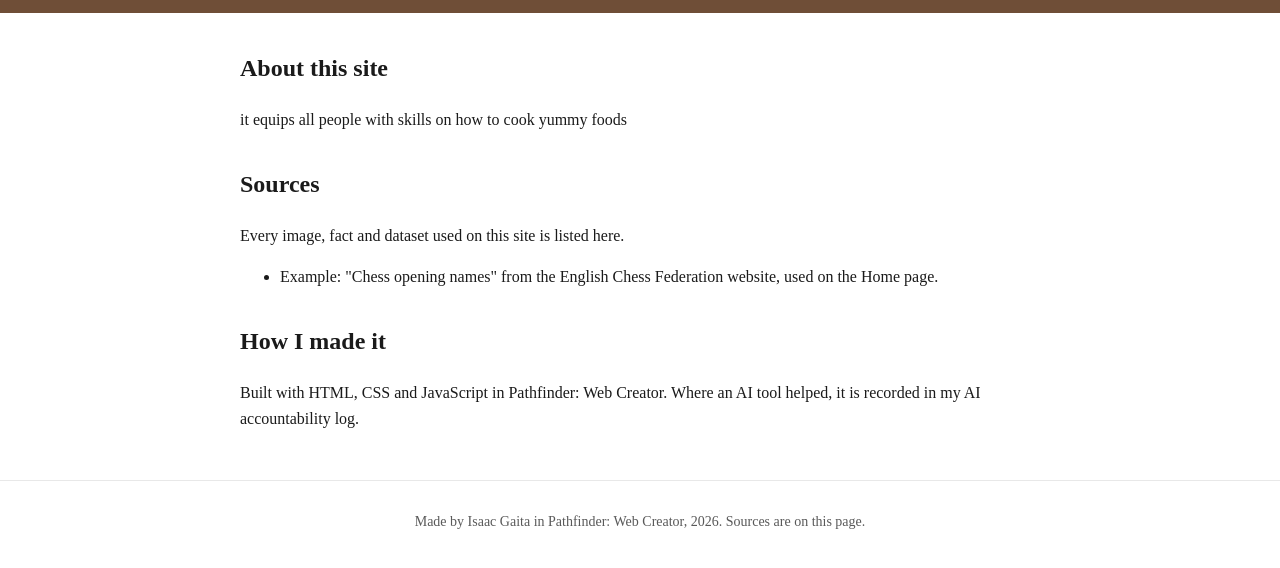
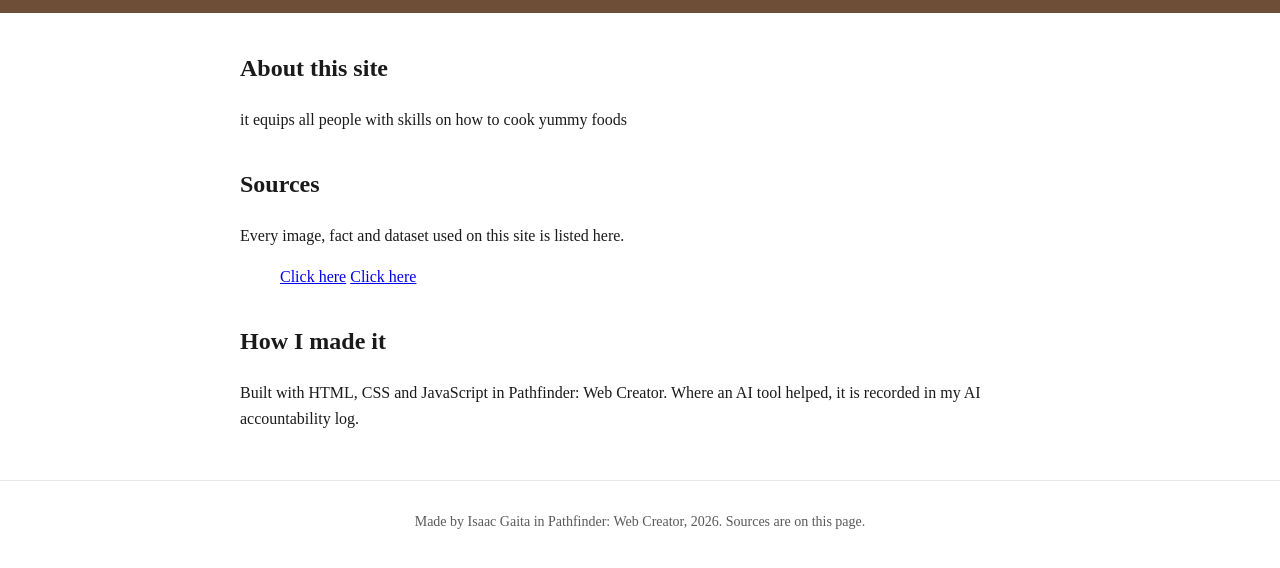
Before and after one commit to isaacgaita-stack/cooking-tamu-foods, a plain HTML site: page about.html in a window 1280 px wide. Shown: the part 116-684 px from the top of the page. Drawn offline with Linux system fonts and the light colour scheme.

Commit message:
addded a link

```diff
--- a/about.html
+++ b/about.html
@@ -27,7 +27,8 @@
       <h2>Sources</h2>
       <p>Every image, fact and dataset used on this site is listed here.</p>
       <ul>
-        <li>Example: "Chess opening names" from the English Chess Federation website, used on the Home page.</li>
+        <a href="https://www.allrecipes.com">Click here</a>
+        <a href="https://www.reciperadar.com">Click here</a>
       </ul>
     </section>
 
```
